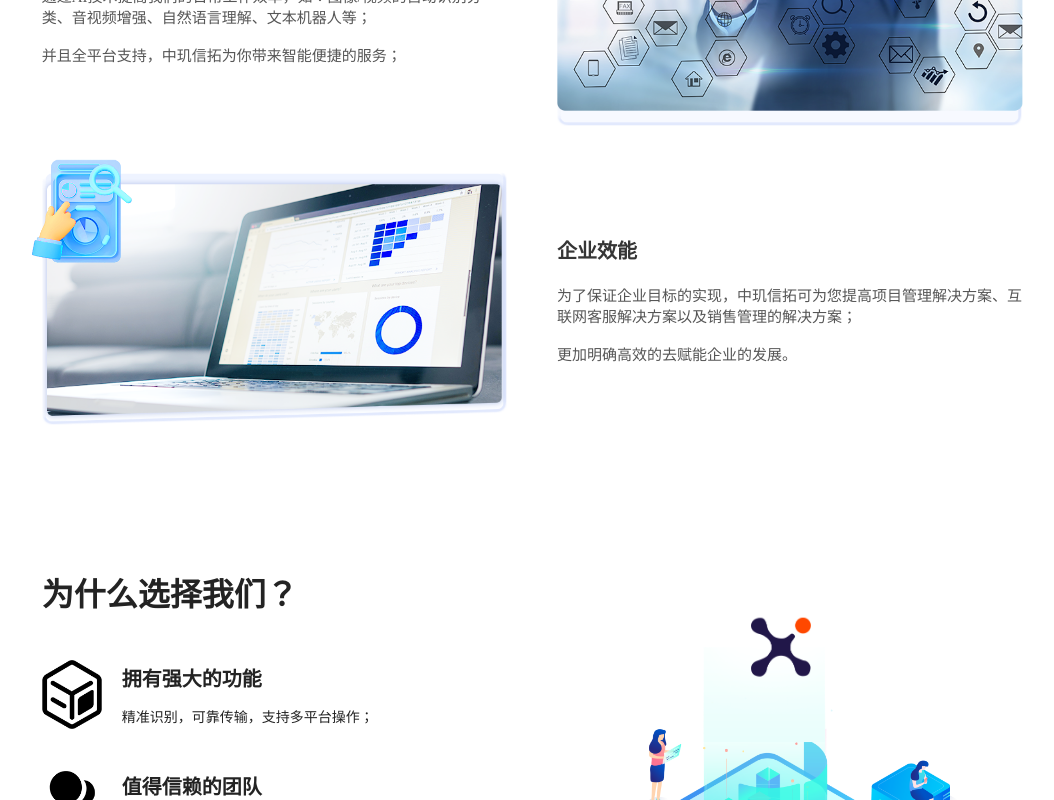
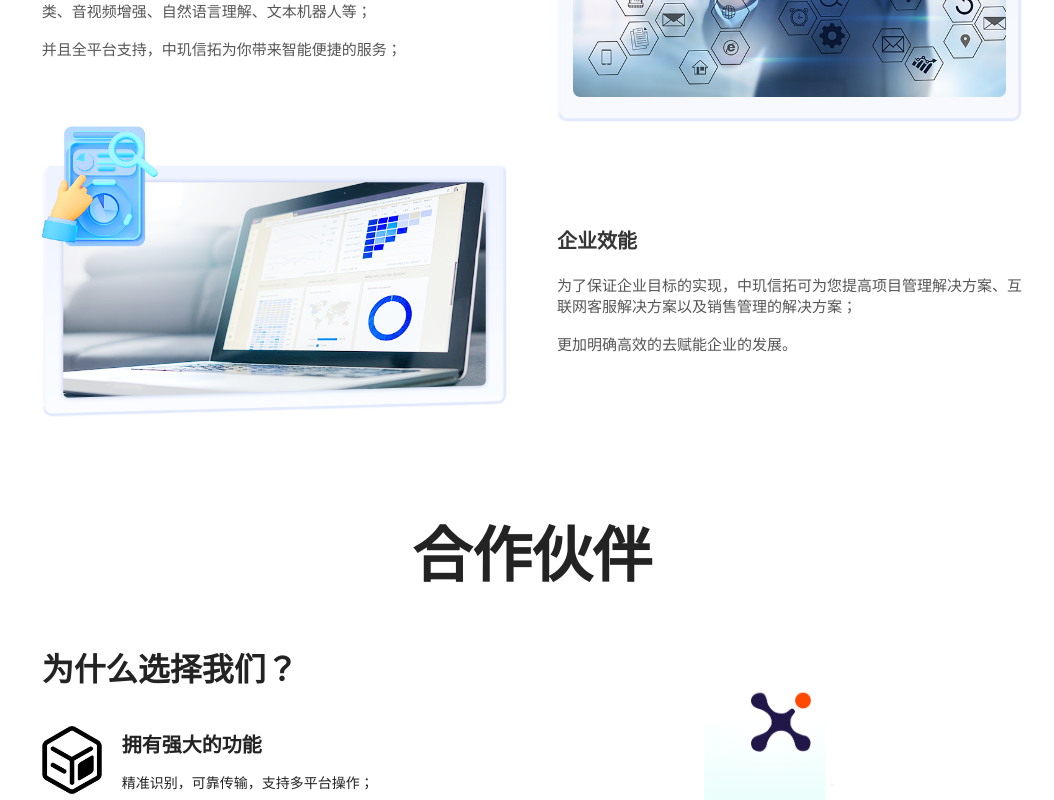
Before and after one commit to LiLiang-Studio/zhongjixintuo, a Nuxt app: page / in a window 1280 px wide. Shown: the part 1280-2080 px from the top of the page, without its empty margins (108-1162 px from the left). Built offline with nearby package versions, Linux system fonts and the light colour scheme.

Commit message:
增加业务图片组件

```diff
--- a/app.vue
+++ b/app.vue
@@ -21,7 +21,6 @@ useHead({
 
 body {
   background-color: #fff;
-  font-size: 14px;
   color: #232323;
 }
 
@@ -36,4 +35,14 @@ a {
     color: #0060fe;
   }
 }
+
+html {
+  font-size: 14px;
+  @media screen and (min-width: 768px) {
+    font-size: 15px;
+  }
+  @media screen and (min-width: 1024px) {
+    font-size: 16px;
+  }
+}
 </style>
--- a/components/HelloWorld.vue
+++ /dev/null
@@ -1,9 +0,0 @@
-<template>
-  <div>Hello {{ title }}</div>
-</template>
-
-<script setup>
-defineProps({
-  title: String
-})
-</script>
--- a/components/home/BusinessIntroduction.vue
+++ b/components/home/BusinessIntroduction.vue
@@ -3,11 +3,7 @@
     <h2 :class="`${cls}_title`">{{ $t.value.businessIntroduction.title }}</h2>
     <ul :class="`${cls}_list`">
       <li v-for="_ in $t.value.businessIntroduction.items" :key="_.title">
-        <div class="image">
-          <img class="bg" :src="_.background" alt="">
-          <img class="img" :src="_.image" alt="">
-          <img class="icon" :src="_.icon" alt="">
-        </div>
+        <home-business-item-image class="image" v-bind="_" />
         <div class="content">
           <h3 class="sub_title">{{ _.title }}</h3>
           <p class="desc" v-html="_.desc"></p>
@@ -53,25 +49,7 @@ const cls = 'home-Business-introduction'
       color: #565656;
     }
     .image {
-      position: relative;
       margin-right: 50px;
-      img {
-        max-width: 100%;
-      }
-      .img, .icon {
-        position: absolute;
-      }
-      .img {
-        top: 50%;
-        left: 50%;
-        transform: translate(-50%, -50%);
-      }
-      .icon {
-        width: 100px;
-        top: 0;
-        left: 0;
-        transform: translate(-10%, -10%);
-      }
     }
   }
 }
--- /dev/null
+++ b/components/home/BusinessItemImage.vue
@@ -0,0 +1,46 @@
+<template>
+  <div :class="cls">
+    <img :class="`${cls}_bg`" :src="background">
+    <div :class="`${cls}_box`">
+      <img :class="`${cls}_image`" :src="image">
+      <img :class="`${cls}_icon`" :src="icon">
+    </div>
+  </div>
+</template>
+
+<script setup>
+defineProps({
+  icon: String,
+  background: String,
+  image: String,
+  isVideo: Boolean
+})
+const cls = 'home-business-item-image'
+</script>
+
+<style lang="less">
+.home-business-item-image {
+  position: relative;
+  &_box {
+    position: absolute;
+    top: 0;
+    right: 0;
+    bottom: 0;
+    left: 0;
+    padding: 0 1em;
+    display: flex;
+    align-items: center;
+  }
+  &_image, &_bg {
+    display: block;
+    width: 100%;
+  }
+  &_icon {
+    position: absolute;
+    top: 0;
+    left: 0;
+    width: 25%;
+    transform: translateY(-30%);
+  }
+}
+</style>
--- /dev/null
+++ b/components/home/Partner.vue
@@ -0,0 +1,18 @@
+<template>
+  <div :class="cls">
+    <h2 :class="`${cls}_title`">{{ $t.value.partner.title }}</h2>
+  </div>
+</template>
+
+<script setup>
+const cls = 'home-parter'
+</script>
+
+<style lang="less">
+.home-parter {
+  &_title {
+    font-size: 60px;
+    text-align: center;
+  }
+}
+</style>
--- a/i18n/en.js
+++ b/i18n/en.js
@@ -86,5 +86,9 @@ export default {
       label: 'About Us',
       link: '/'
     }
-  ]
+  ],
+  partner: {
+    title: '合作伙伴',
+    items: []
+  }
 }
--- a/i18n/zh-cn.js
+++ b/i18n/zh-cn.js
@@ -86,5 +86,9 @@ export default {
       label: '关于我们',
       link: '/'
     }
-  ]
+  ],
+  partner: {
+    title: '合作伙伴',
+    items: []
+  }
 }
--- a/pages/hello.vue
+++ /dev/null
@@ -1,15 +0,0 @@
-<template>
-<div>
-  <div>{{ data }}</div>
-  <div>{{ $hello('test') }}</div>
-  <div>{{ $t.value.video }}</div>
-  <button @click="$switchLang">切换语言</button>
-</div>
-</template>
-
-<script setup>
-const data = await $fetch('/api/submit', {
-  method: 'post',
-  body: { test: 123 }
-})
-</script>
--- a/pages/index.vue
+++ b/pages/index.vue
@@ -3,6 +3,7 @@
     <home-banner />
     <div :class="`${cls}_main`">
       <home-business-introduction />
+      <home-partner />
       <home-why-choose-us />
     </div>
   </div>
```
